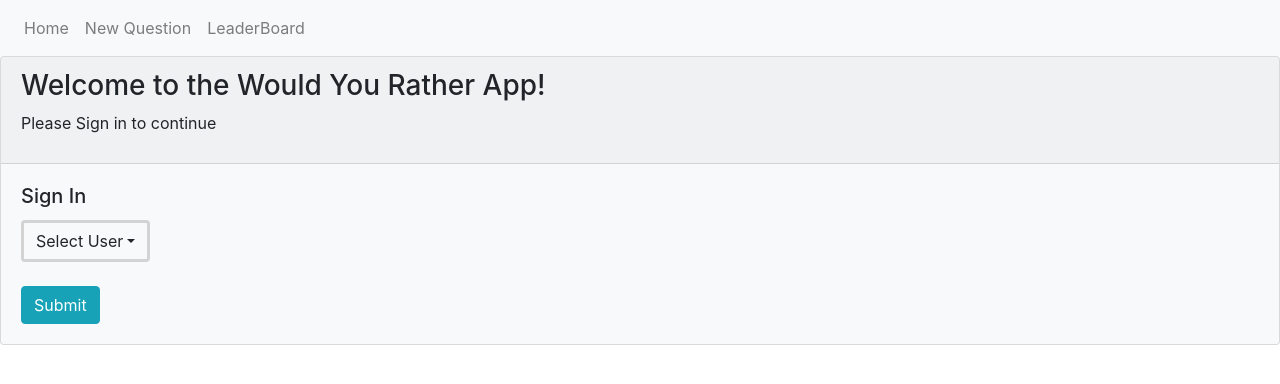
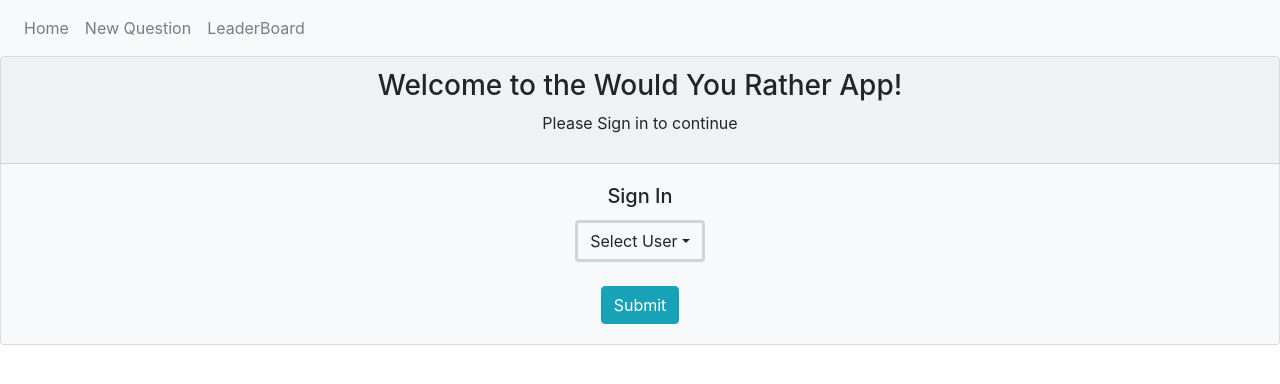
Before and after one commit to soumyaveer/would-you-rather, a React (Create React App) app: page / in a window 1280 px wide. Shown: the top 384 px of the page. Built offline with nearby package versions, Linux system fonts and the light colour scheme.

Commit message:
Fix to redirect the users to their dashboard only when they click on submit button. Code cleanup

```diff
--- a/src/components/LogIn.js
+++ b/src/components/LogIn.js
@@ -1,61 +1,90 @@
 import React, { Component } from 'react'
-import { Button, Card, Dropdown } from "react-bootstrap";
-import { getUsers } from "../store/DATA"
+import { Card, Dropdown } from "react-bootstrap";
+import { getUsers } from "../store/DATA";
+import { Link } from "react-router-dom";
 
 class LogIn extends Component {
   state = {
+    currentUser: {
+      name: 'Select User',
+      id: ''
+    },
     users: []
   };
 
-  updateState = (users) => {
+  updateUsersState = (users) => {
     this.setState({
       users: users
-    }, () => {
-      console.log(this.state)
     })
   }
 
+  updateCurrentUserState = (currentUser) => {
+    this.setState({
+      currentUser
+    })
+  }
 
   filterUsers = (response) => {
     let users = [];
     for (const user in response) {
       users.push(response[user])
     }
-
     return users
   }
+
+  handleOnClick = (event) => {
+    event.preventDefault();
+    const currentUser = {
+      name: event.target.textContent,
+      id: event.target.id
+    };
+    this.updateCurrentUserState(currentUser)
+  };
 
   componentDidMount() {
     getUsers()
       .then(response => this.filterUsers(response))
-      .then(users => this.updateState(users))
+      .then(users => this.updateUsersState(users))
   }
 
   render() {
+    const {currentUser, users} = this.state
+    return (
+      <Card bg="light" className="text-center">
 
-    return (
-      <Card bg="light">
         <Card.Header>
           <h3>Welcome to the Would You Rather App!</h3>
           <p>Please Sign in to continue</p>
         </Card.Header>
+
         <Card.Body>
           <Card.Title>Sign In</Card.Title>
+
           <Dropdown>
             <Dropdown.Toggle variant="light" id="dropdown-basic" style={{ border: 'solid lightgray' }}>
-              Select User
+              {currentUser.name}
             </Dropdown.Toggle>
+
             <Dropdown.Menu>
               {
-                this.state.users.map(user =>
-                  <Dropdown.Item key={user.id} href={`${user.id}/dashboard`}>{user.name}</Dropdown.Item>
+                users.map(user =>
+                  <Dropdown.Item
+                    key={user.id}
+                    value={user.name}
+                    id={user.id}
+                    onClick={this.handleOnClick}>
+                    {user.name}
+                  </Dropdown.Item>
                 )
               }
             </Dropdown.Menu>
+
             <br/>
             <br/>
           </Dropdown>
-          <Button variant='info'>Submit</Button>
+
+          <Link to={`${currentUser.id}/dashboard`} className='btn btn-info'>Submit</Link>
+
         </Card.Body>
       </Card>
     )
--- a/src/components/NavBar.js
+++ b/src/components/NavBar.js
@@ -5,9 +5,9 @@ class NavBar extends Component {
 
   render() {
     return (
-      <Navbar bg="light" expand="lg">
+      <Navbar bg="light" expand="lg" >
         <Navbar.Collapse id="basic-navbar-nav">
-          <Nav className="mr-auto">
+          <Nav className="mr-sm-auto">
             <Nav.Link href="/"> Home </Nav.Link>
             <Nav.Link href="/create_question">New Question</Nav.Link>
             <Nav.Link href="/leaderboard">LeaderBoard</Nav.Link>
```
